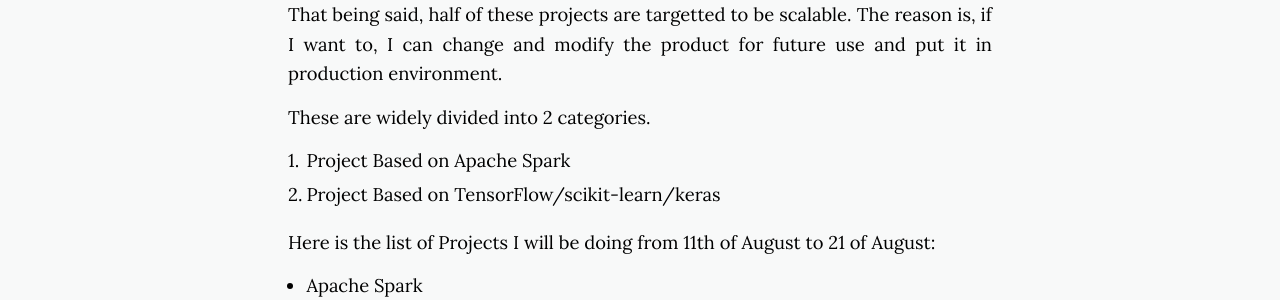
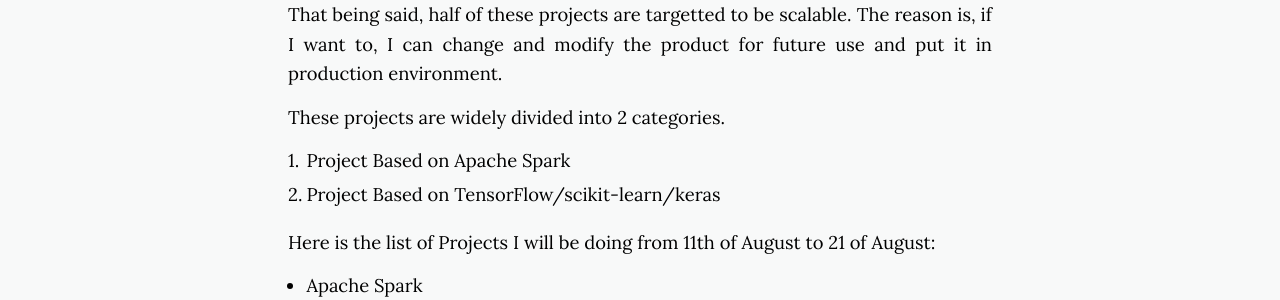
Before and after one commit to daftengineer/daftengineer.github.io, a Jekyll site: the page built from _posts/2018-08-07-ml-challange.markdown, in a window 1280 px wide. Shown: the part 866-1166 px from the top of the page. Built offline with Jekyll 4.4.1, drawn with Linux system fonts in a browser that asks for light colours; nearby versions of some CDN libraries.

Commit message:
Update 2018-08-07-ml-challange.markdown

```diff
--- a/_posts/2018-08-07-ml-challange.markdown
+++ b/_posts/2018-08-07-ml-challange.markdown
@@ -10,7 +10,7 @@
 <div style="color:black;"><p></p>
 <p style="text-align:justify;">Here I will be trying on 10 day Machine Learning Challenge in order to brush up my machine learning skills and tackling some problem which might impact alot of people. These projects aren't end to end products. These projects serve the purpose of problem solving rather than business perspective.</p>
 <p style="text-align:justify;">That being said, half of these projects are targetted to be scalable. The reason is, if I want to, I can change and modify the product for future use and put it in production environment.</p>
-<p style="text-align:justify;"> These are widely divided into 2 categories.<br />
+<p style="text-align:justify;"> These projects are widely divided into 2 categories.<br />
   <ol>
     <li>Project Based on Apache Spark</li>
     <li>Project Based on TensorFlow/scikit-learn/keras</li>
```
